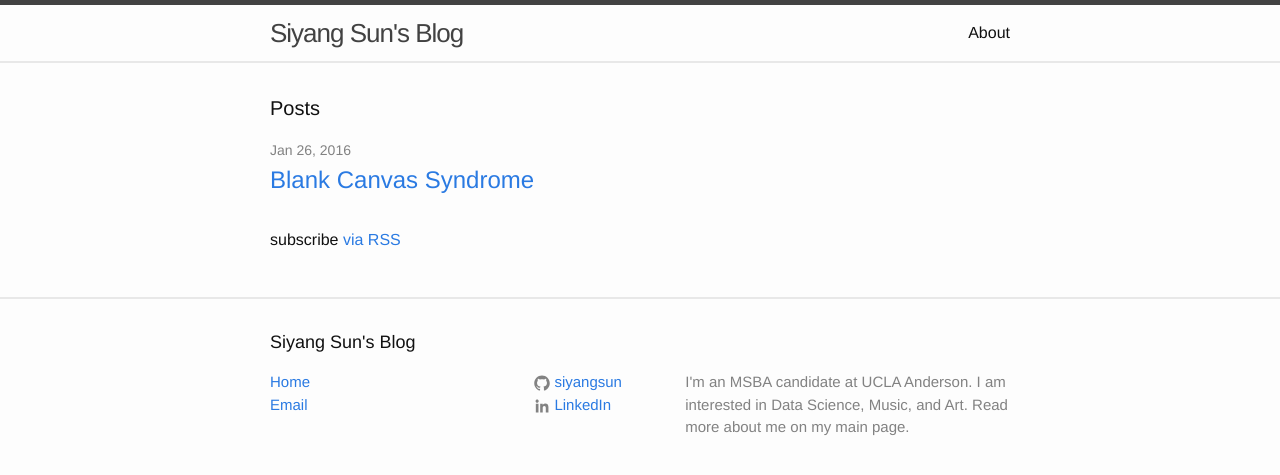
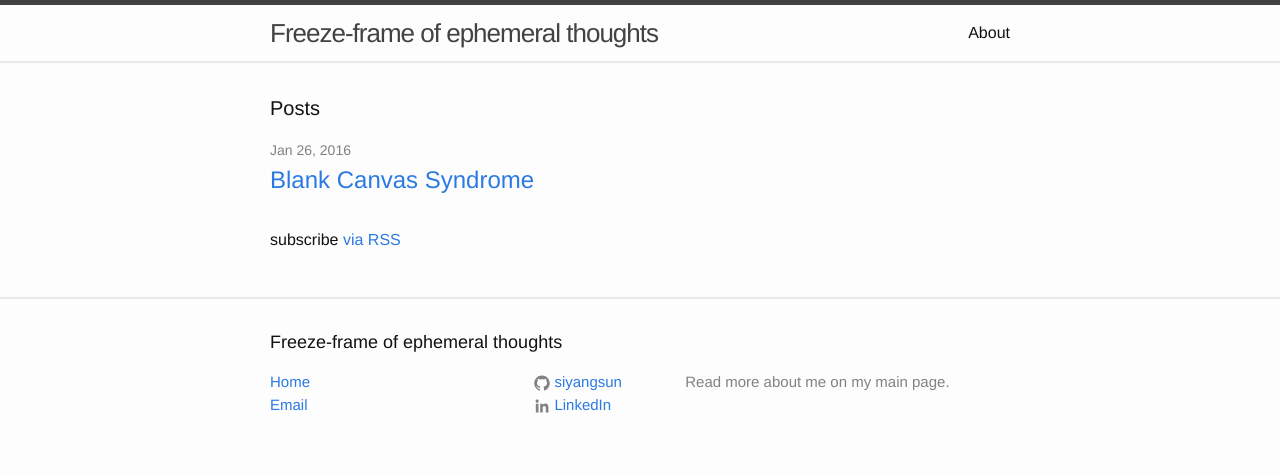
Before and after one commit to siyangsun/marginalia, a Jekyll site: the page built from index.html, in a window 1280 px wide. Shown: the top 475 px of the page. Built offline with Jekyll 4.4.1, drawn with Linux system fonts in a browser that asks for light colours.

Commit message:
accidentally edited config

```diff
--- a/_config.yml
+++ b/_config.yml
@@ -6,11 +6,11 @@
 # 'jekyll serve'. If you change this file, please restart the server process.
 
 # Site settings
-title: Siyang Sun's Blog
+title: Freeze-frame of ephemeral thoughts
 email: siyangsun2007@gmail.com
 description: > # this means to ignore newlines until "baseurl:"
-  I'm an MSBA candidate at UCLA Anderson. I am interested in Data Science, Music, and Art. Read more about me on my main page.
-baseurl: "/blog" # the subpath of your site, e.g. /blog
+  Read more about me on my main page.
+baseurl: "/marginalia" # the subpath of your site, e.g. /blog
 url: "http://siyangsun.github.io" # the base hostname & protocol for your site
 linkedin: LinkedIn
 github_username:  siyangsun
```
